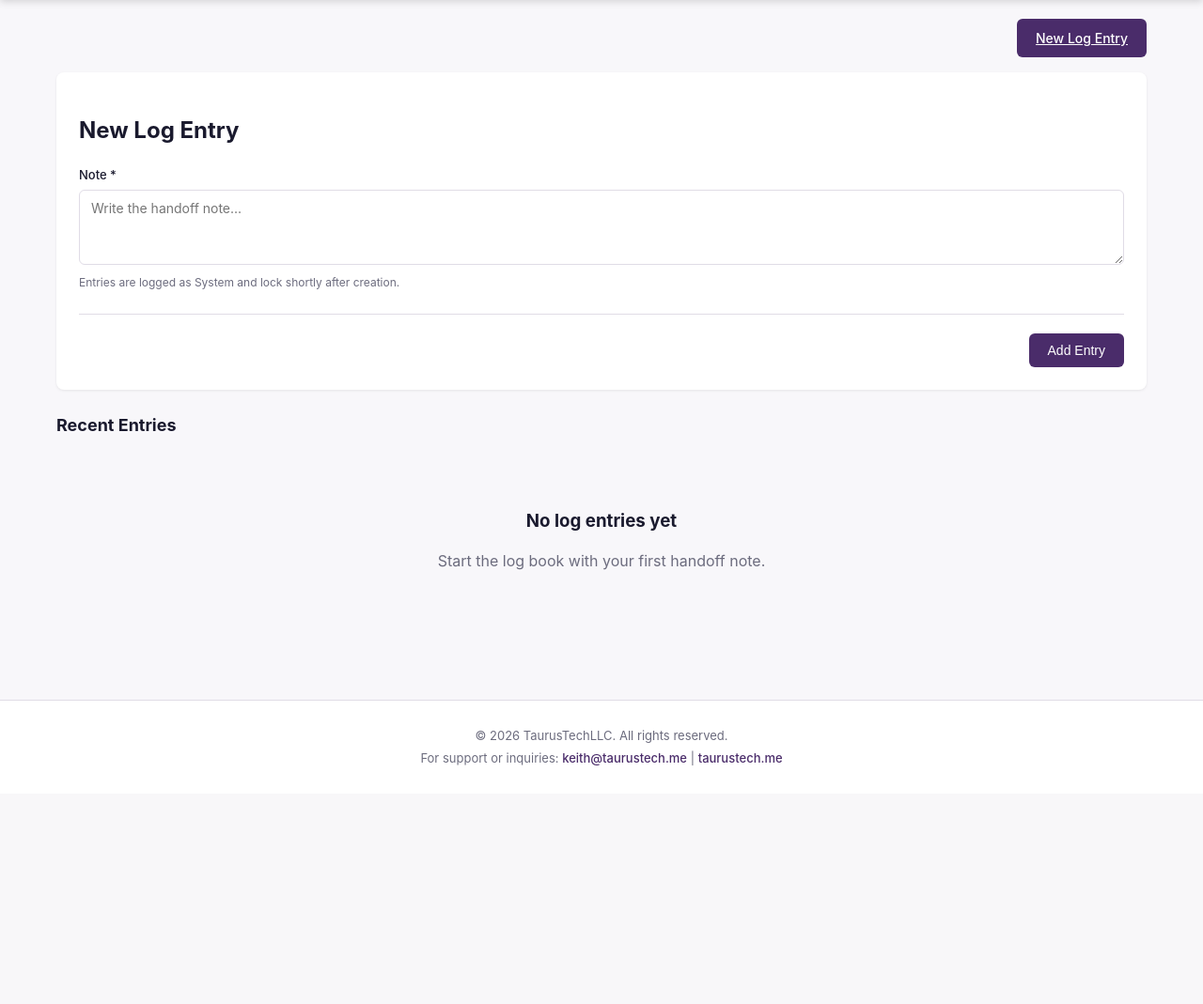
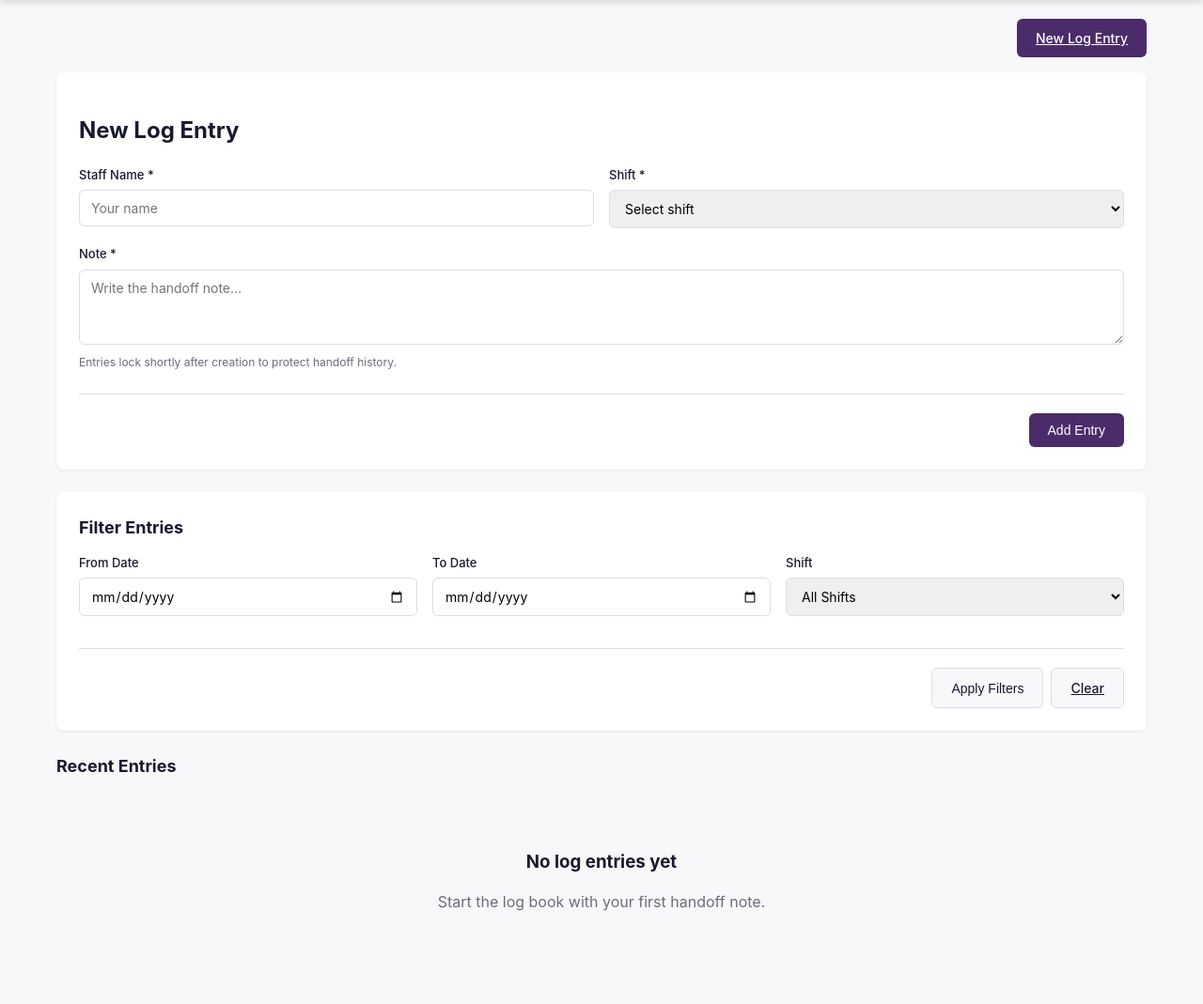
Before and after one commit to kcasko/dnr-app, a Flask app: template templates/log_book.html in a window 1280 px wide. Shown: the part 77-1146 px from the top of the page at 94% size. Before the commit the page ends 892 px from the top, so only its background shows below. Run offline with Flask 3, Linux system fonts and the light colour scheme; the template is opened without the code that fills it, so the values that code supplies are empty; some libraries are stand-ins or nearby versions.

Commit message:
Add shift notes functionality with staff name, shift selection, and filtering
- Add shift_id column to log_entries table (migration included)
- Capture staff name and shift (First/Second/Third) when creating entries
- Add filter section for date range and shift filtering
- Display shift badge on log entries
- Fix missing return statement in edit_log_entry route

Co-Authored-By: Claude Opus 4.5 <noreply@anthropic.com>

```diff
--- a/app.py
+++ b/app.py
@@ -443,6 +443,7 @@ def insert_log_entry(
     is_system_event=False,
     author_name=None,
     created_at=None,
+    shift_id=None,
 ):
     if is_system_event:
         author_name = "System"
@@ -452,9 +453,9 @@ def insert_log_entry(
         created_at = local_timestamp()
     conn = connect_db()
     conn.execute("""
-        INSERT INTO log_entries (author_name, note, related_record_id, related_maintenance_id, is_system_event, created_at)
-        VALUES (?, ?, ?, ?, ?, ?)
-    """, (author_name, note, related_record_id, related_maintenance_id, int(is_system_event), created_at))
+        INSERT INTO log_entries (author_name, note, related_record_id, related_maintenance_id, is_system_event, created_at, shift_id)
+        VALUES (?, ?, ?, ?, ?, ?, ?)
+    """, (author_name, note, related_record_id, related_maintenance_id, int(is_system_event), created_at, shift_id))
     conn.commit()
     conn.close()
 
@@ -723,12 +724,38 @@ def overview():
 @app.get("/log-book")
 @login_required
 def log_book():
-    conn = connect_db()
-    entries = conn.execute("""
-        SELECT * FROM log_entries
-        WHERE is_system_event = 0
-        ORDER BY created_at DESC, id DESC
-    """).fetchall()
+    # Get filter parameters
+    date_from = request.args.get("date_from", "").strip()
+    date_to = request.args.get("date_to", "").strip()
+    shift_filter = request.args.get("shift", "").strip()
+
+    filters = {
+        "date_from": date_from,
+        "date_to": date_to,
+        "shift": shift_filter,
+        "has_filters": bool(date_from or date_to or shift_filter),
+    }
+
+    # Build query with filters
+    sql = "SELECT * FROM log_entries WHERE is_system_event = 0"
+    params = []
+
+    if date_from:
+        sql += " AND DATE(created_at) >= ?"
+        params.append(date_from)
+
+    if date_to:
+        sql += " AND DATE(created_at) <= ?"
+        params.append(date_to)
+
+    if shift_filter in ("1", "2", "3"):
+        sql += " AND shift_id = ?"
+        params.append(int(shift_filter))
+
+    sql += " ORDER BY created_at DESC, id DESC"
+
+    conn = connect_db()
+    entries = conn.execute(sql, params).fetchall()
     conn.close()
 
     edit_id = request.args.get("edit", "").strip()
@@ -739,7 +766,7 @@ def log_book():
     for entry in entries:
         entry["is_editable"] = is_editable_log_entry(entry)
 
-    return render_template("log_book.html", entries=entries, editable_id=editable_id)
+    return render_template("log_book.html", entries=entries, editable_id=editable_id, filters=filters)
 
 
 @app.get("/dnr")
@@ -837,11 +864,17 @@ def get_records():
 @limiter.limit("10 per minute")
 def add_log_entry():
     note = request.form.get("note", "").strip()[:2000]
-
-    if not note:
+    staff_name = request.form.get("staff_name", "").strip()[:100]
+    shift_id_str = request.form.get("shift_id", "").strip()
+
+    if not note or not staff_name:
         return redirect(url_for("log_book"))
 
-    insert_log_entry(note, author_name="System", is_system_event=False)
+    shift_id = None
+    if shift_id_str in ("1", "2", "3"):
+        shift_id = int(shift_id_str)
+
+    insert_log_entry(note, author_name=staff_name, is_system_event=False, shift_id=shift_id)
 
     return redirect(url_for("log_book"))
 
@@ -875,6 +908,8 @@ def edit_log_entry(entry_id):
     """, (note, entry_id))
     conn.commit()
     conn.close()
+
+    return redirect(url_for("log_book"))
 
 
 def archive_expired_housekeeping_requests(today: date):
@@ -889,8 +924,6 @@ def archive_expired_housekeeping_requests(today: date):
     """, (now, now, today_str))
     conn.commit()
     conn.close()
-
-    return redirect(url_for("log_book"))
 
 
 @app.get("/maintenance")
--- a/init_db.py
+++ b/init_db.py
@@ -112,6 +112,7 @@ def init_db():
             created_at TIMESTAMP DEFAULT (datetime('now','localtime')),
             author_name TEXT NOT NULL,
             note TEXT NOT NULL,
+            shift_id INTEGER CHECK(shift_id IN (1, 2, 3)),
             related_record_id INTEGER,
             related_maintenance_id INTEGER,
             is_system_event BOOLEAN DEFAULT 0,
--- a/static/styles.css
+++ b/static/styles.css
@@ -943,7 +943,8 @@ header .subtitle {
 }
 
 .log-entry-form,
-.maintenance-form {
+.maintenance-form,
+.filter-section {
     background: var(--bg-white);
     border-radius: 8px;
     padding: 24px;
@@ -951,7 +952,18 @@ header .subtitle {
     box-shadow: 0 1px 3px rgba(0,0,0,0.08);
 }
 
+.filter-section .form-row {
+    grid-template-columns: 1fr 1fr 1fr;
+}
+
+.filter-section .form-actions {
+    margin-top: 16px;
+    display: flex;
+    gap: 8px;
+}
+
 .log-book-feed h2,
+.filter-section h2,
 .maintenance-form h2,
 .maintenance-list h2 {
     margin-top: 0;
@@ -989,6 +1001,11 @@ header .subtitle {
     border-radius: 12px;
     font-size: 11px;
     margin-left: 6px;
+}
+
+.log-entry-tag.shift-tag {
+    background: rgba(39, 119, 201, 0.15);
+    color: #0a4a7a;
 }
 
 .log-entry-time {
--- a/templates/log_book.html
+++ b/templates/log_book.html
@@ -37,10 +37,25 @@
         <h2>New Log Entry</h2>
         <form method="POST" action="/log-book/entries">
             <input type="hidden" name="csrf_token" value="{{ csrf_token() }}">
+            <div class="form-row">
+                <div class="form-group">
+                    <label for="staff_name">Staff Name *</label>
+                    <input type="text" id="staff_name" name="staff_name" required placeholder="Your name" maxlength="100">
+                </div>
+                <div class="form-group">
+                    <label for="shift_id">Shift *</label>
+                    <select id="shift_id" name="shift_id" required title="Select shift">
+                        <option value="">Select shift</option>
+                        <option value="1">First Shift (7am - 3pm)</option>
+                        <option value="2">Second Shift (3pm - 11pm)</option>
+                        <option value="3">Third Shift (11pm - 7am)</option>
+                    </select>
+                </div>
+            </div>
             <div class="form-group">
                 <label>Note *</label>
                 <textarea name="note" required placeholder="Write the handoff note..."></textarea>
-                <small class="form-hint">Entries are logged as System and lock shortly after creation.</small>
+                <small class="form-hint">Entries lock shortly after creation to protect handoff history.</small>
             </div>
             <div class="form-actions">
                 <button type="submit" class="btn btn-primary">Add Entry</button>
@@ -48,14 +63,48 @@
         </form>
     </div>
 
+    <div class="filter-section">
+        <h2>Filter Entries</h2>
+        <form method="GET" action="/log-book" class="filter-form">
+            <div class="form-row">
+                <div class="form-group">
+                    <label for="date_from">From Date</label>
+                    <input type="date" id="date_from" name="date_from" value="{{ filters.date_from or '' }}">
+                </div>
+                <div class="form-group">
+                    <label for="date_to">To Date</label>
+                    <input type="date" id="date_to" name="date_to" value="{{ filters.date_to or '' }}">
+                </div>
+                <div class="form-group">
+                    <label for="filter_shift">Shift</label>
+                    <select id="filter_shift" name="shift" title="Filter by shift">
+                        <option value="">All Shifts</option>
+                        <option value="1" {% if filters.shift == '1' %}selected{% endif %}>First Shift</option>
+                        <option value="2" {% if filters.shift == '2' %}selected{% endif %}>Second Shift</option>
+                        <option value="3" {% if filters.shift == '3' %}selected{% endif %}>Third Shift</option>
+                    </select>
+                </div>
+            </div>
+            <div class="form-actions">
+                <button type="submit" class="btn btn-secondary">Apply Filters</button>
+                <a href="/log-book" class="btn btn-secondary">Clear</a>
+            </div>
+        </form>
+    </div>
+
     <div class="log-book-feed">
-        <h2>Recent Entries</h2>
+        <h2>{% if filters.has_filters %}Filtered Entries{% else %}Recent Entries{% endif %}</h2>
         {% if entries %}
             {% for entry in entries %}
             <div class="log-entry {% if entry.is_system_event %}log-entry-system{% endif %}">
                 <div class="log-entry-header">
                     <div>
                         <span class="log-entry-author">{{ entry.author_name }}</span>
+                        {% if entry.shift_id %}
+                        <span class="log-entry-tag shift-tag">
+                            {% if entry.shift_id == 1 %}First{% elif entry.shift_id == 2 %}Second{% elif entry.shift_id == 3 %}Third{% endif %} Shift
+                        </span>
+                        {% endif %}
                         {% if entry.is_system_event %}
                         <span class="log-entry-tag">System</span>
                         {% endif %}
```
Also changed, not shown: migrate_add_shift_id.py (added, +38 -0 lines).
